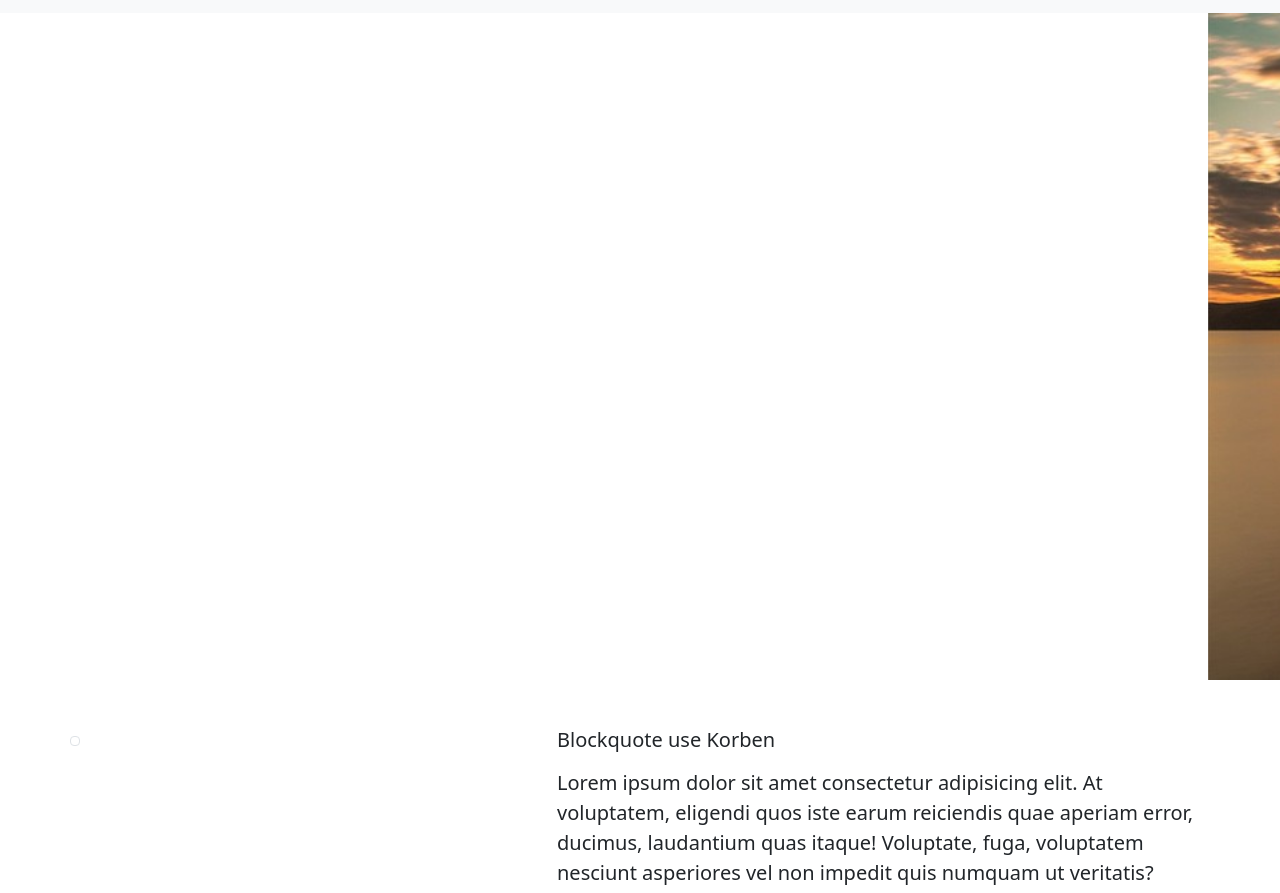
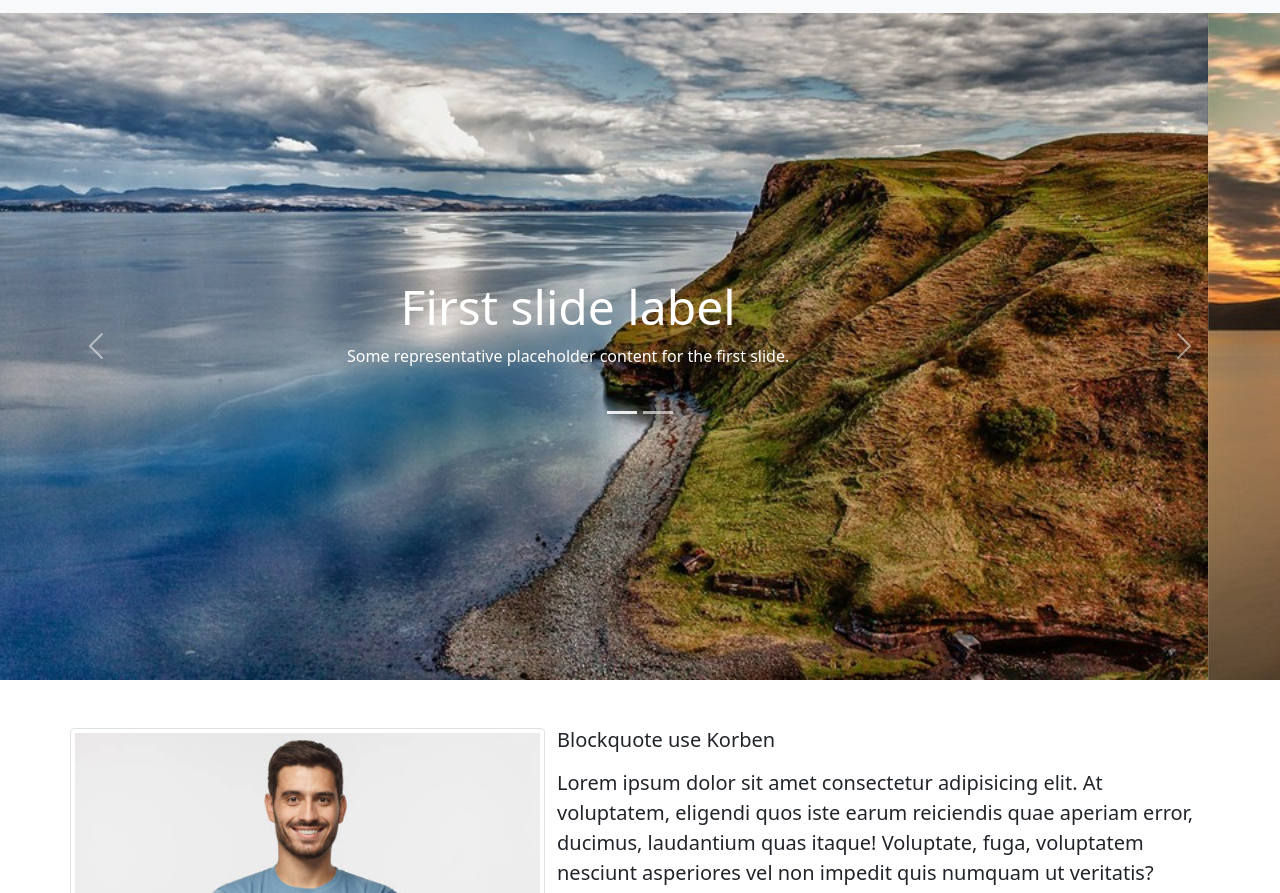
Before and after one commit to marufedu/class-assignment-21, a plain HTML site: page index.html in a window 1280 px wide. Shown: the part 59-952 px from the top of the page. Drawn offline with nearby package versions, Linux system fonts and the light colour scheme.

Commit message:
Update index.html

```diff
--- a/index.html
+++ b/index.html
@@ -78,7 +78,7 @@
                 </div>
                 <div class="carousel-inner ">
                   <div class="carousel-item active">
-                    <img src="./img/landscape.jpg" class="d-block w-100" alt="...">
+                    <img src="landscape.jpg" class="d-block w-100" alt="...">
                     <div class="carousel-caption d-none d-md-block opore">
                       <h5 class="display-5">First slide label</h5>
                       <p>Some representative placeholder content for the first slide.</p>
@@ -109,7 +109,7 @@
           <div class="container">
               <div class="row ">
                   <div class="col-lg-5 p-0">
-                      <img class="img-thumbnail h-60 " src="./img/Portrait-of-smiling-handsome-man-in-blue-t-shirt-standing-with-crossed-arms-isolated-on-grey-backgro.jpg" alt="">
+                      <img class="img-thumbnail h-60 " src="Portrait-of-smiling-handsome-man-in-blue-t-shirt-standing-with-crossed-arms-isolated-on-grey-backgro.jpg" alt="">
                   </div>
 
 
```
